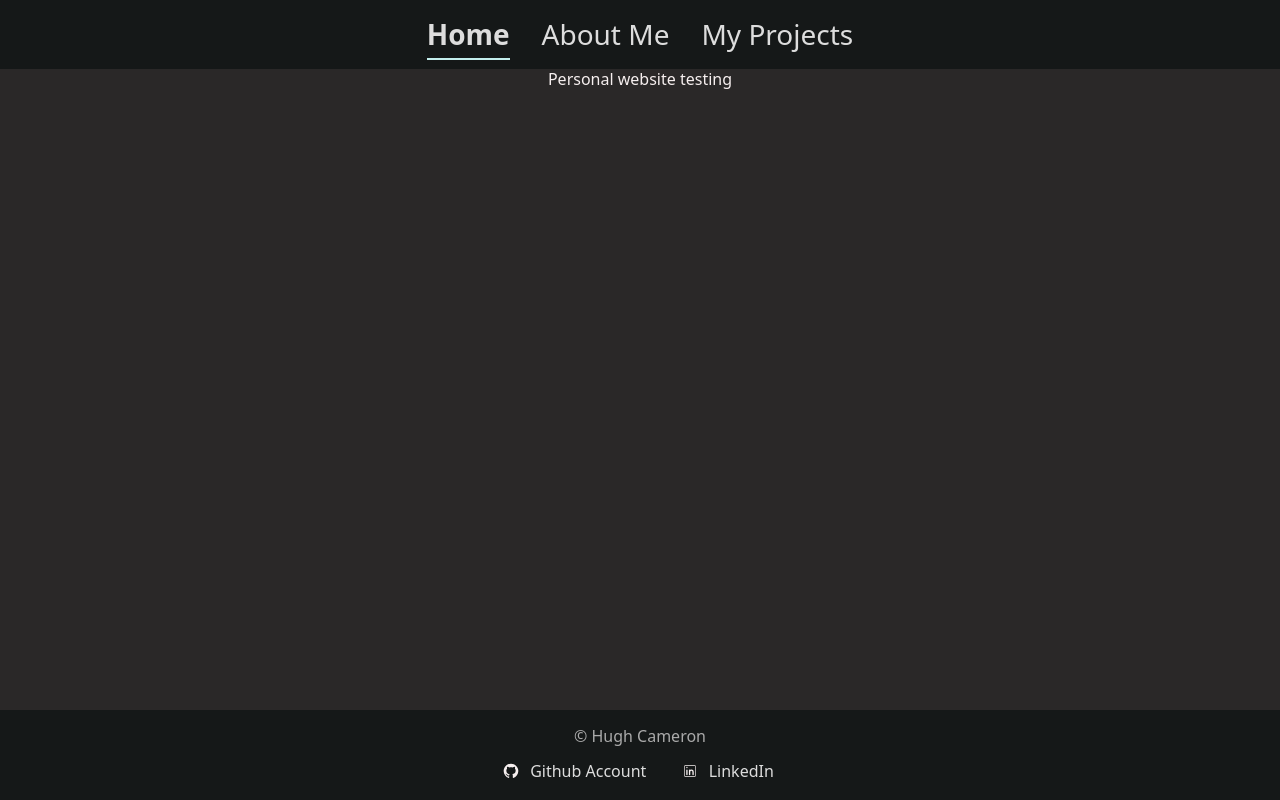
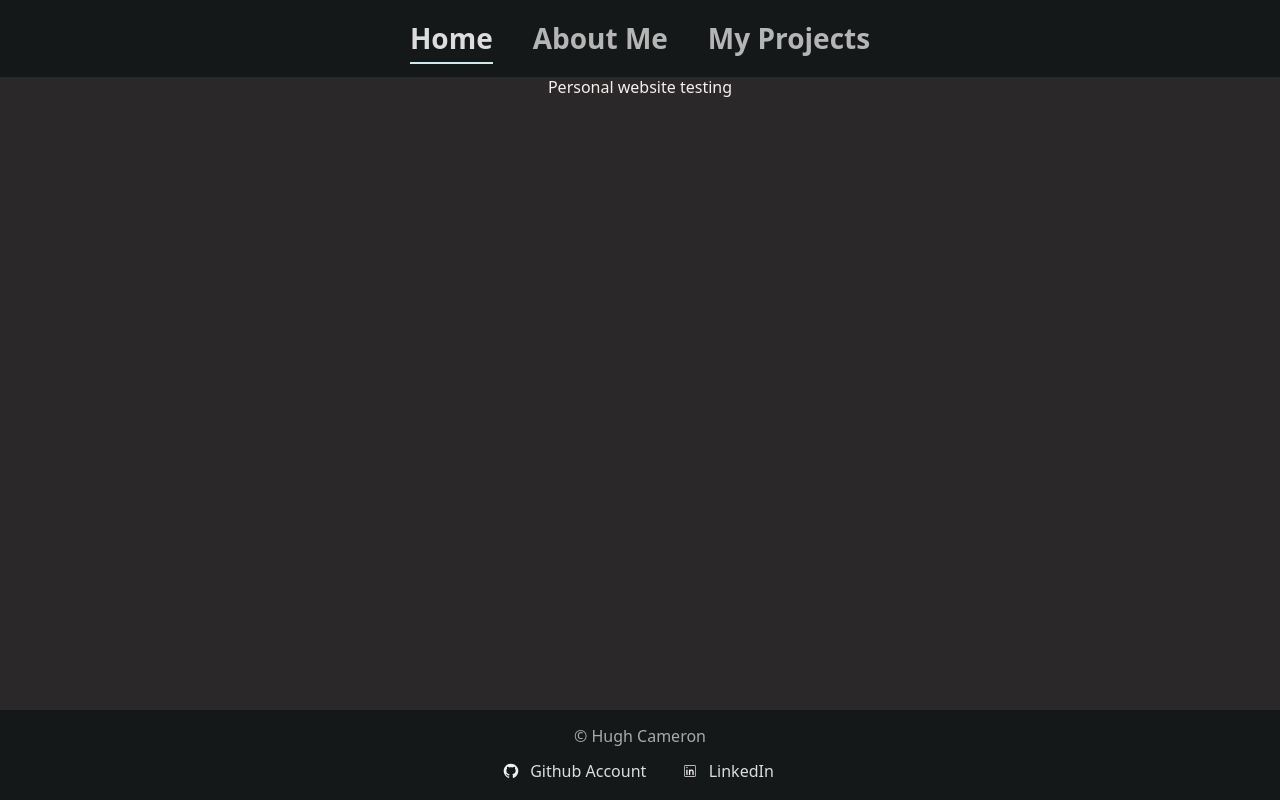
Before and after one commit to AeonianTest/AeonianTest.github.io, a React (Vite) app: page / in a window 1280 px wide. Built offline with nearby package versions, Linux system fonts and the light colour scheme.

Commit message:
Address Header shifting

```diff
--- a/src/css/components/Header.css
+++ b/src/css/components/Header.css
@@ -20,9 +20,12 @@
     color: #ddd;
     text-decoration: none;
     font-size: 28px;
+    font-weight: 600;
+    opacity: 0.8;
 
     position: relative;
     padding: 0.25rem 0;
+    margin: 0.25rem;
     transition: color 0.3s;
 }
 
@@ -31,7 +34,7 @@
 }
 
 .NavLink.active {
-    font-weight: 600;
+    opacity: 1;
 }
 
 .NavLink::after {
```
